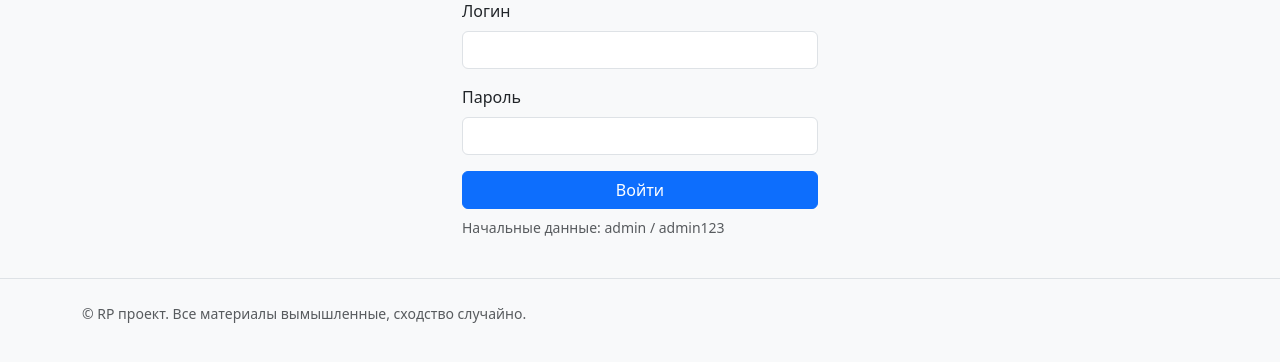
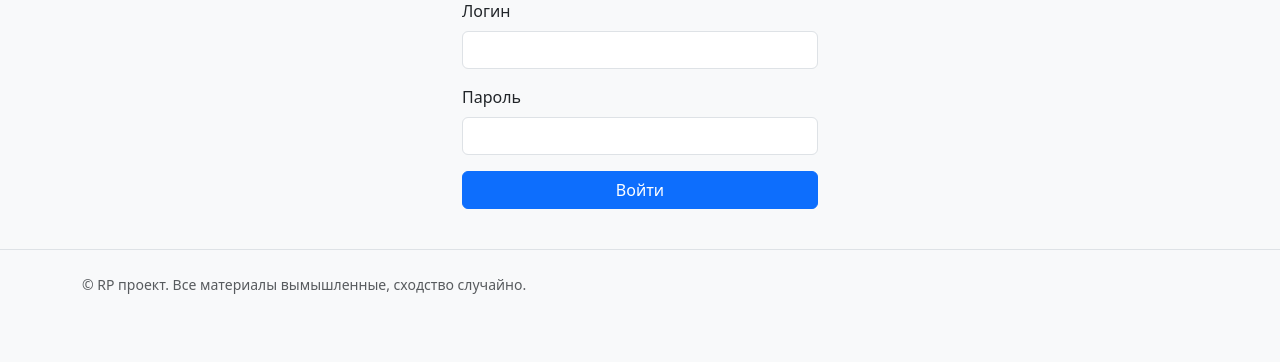
Before and after one commit to denis333rus/website-of-the-Investigative-Committee-of-the-Russian-Federation-rp, a Flask app: page /admin/login in a window 1280 px wide. Shown: the part 184-546 px from the top of the page. Run offline with Flask 3, Linux system fonts and the light colour scheme.

Commit message:
Update login.html

```diff
--- a/templates/admin/login.html
+++ b/templates/admin/login.html
@@ -14,7 +14,7 @@
 					<input type="password" class="form-control" name="password" required>
 				</div>
 				<button class="btn btn-primary w-100" type="submit">Войти</button>
-				<p class="text-muted small mt-2">Начальные данные: admin / admin123</p>
+				<p class="text-muted small mt-2"></p>
 			</form>
 		</div>
 	</div>
```
